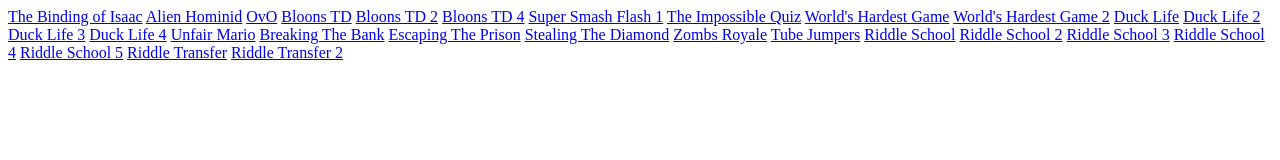
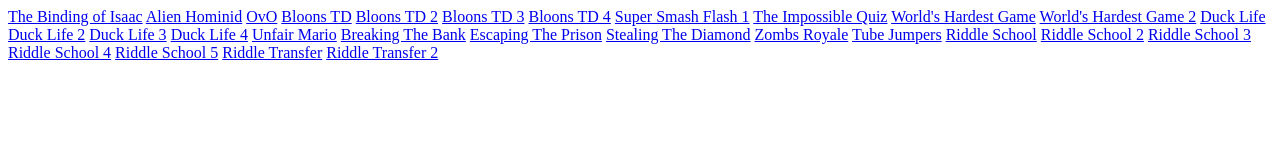
Before and after one commit to wlmsgames/wlmsgames.github.io, a plain HTML site: page index.html in a window 1280 px wide. Drawn offline with Linux system fonts and the light colour scheme.

Commit message:
Update index.html

```diff
--- a/index.html
+++ b/index.html
@@ -8,6 +8,7 @@
 <a href="/ovo">OvO</a>
 <a href="/btd">Bloons TD</a>
 <a href="/btd2">Bloons TD 2</a>
+<a href="/btd3">Bloons TD 3</a>
 <a href="/btd4">Bloons TD 4</a>
 <a href="/ssf">Super Smash Flash 1</a>
 <a href="/impquiz">The Impossible Quiz</a>
```
